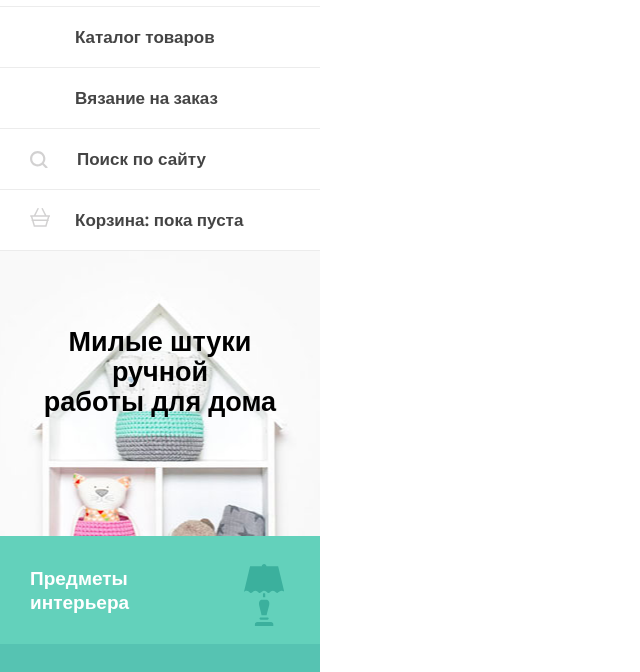
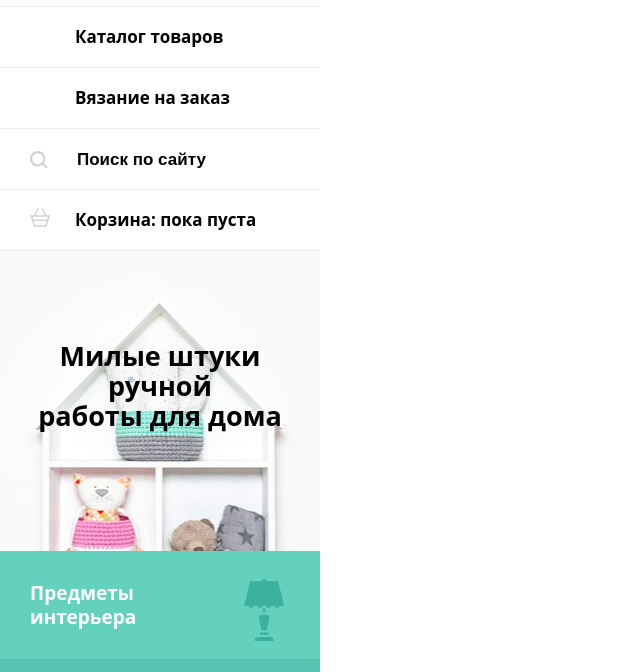
Before and after one commit to xthirtysix/mishka, a website: page source/index.html in a window 1280 px wide. Shown: the part 74-746 px from the top of the page, without its empty margins (0-640 px from the left). Drawn offline with nearby package versions, Linux system fonts and the light colour scheme; files that its build step writes are made by us from their sources; files whose address does not match are found by name.

Commit message:
исправления по замечаниям

```diff
--- a/source/sass/blocks/index-main.scss
+++ b/source/sass/blocks/index-main.scss
@@ -5,5 +5,5 @@
 }
 
 .index-main__title {
-  padding-bottom: 120px;
+  margin-bottom: 120px;
 }
--- a/source/sass/blocks/main-nav.scss
+++ b/source/sass/blocks/main-nav.scss
@@ -140,14 +140,14 @@
   font-size: 17px;
   font-weight: 700;
   line-height: 24px;
-  color: $graphite;
+  color: $black;
 }
 
 .main-nav__search-field {
   font-size: 17px;
   font-weight: 700;
   line-height: 24px;
-  color: $graphite;
+  color: $black;
 
   border: none;
 
@@ -155,6 +155,6 @@
     font-size: 17px;
     font-weight: 700;
     line-height: 24px;
-    color: $graphite;
+    color: $black;
   }
 }
--- a/source/sass/blocks/page-main.scss
+++ b/source/sass/blocks/page-main.scss
@@ -1,4 +1,5 @@
 .page-main__header {
+  padding-top: 30px;
   background-color: #f1f1f1;
 }
 
@@ -6,7 +7,8 @@
 .page-main__title {
   max-width: 260px;
   margin: auto;
-  padding: 75px 0;
+  margin-top: 60px;
+  margin-bottom: 45px;
 
   font-size: 27px;
 
--- /dev/null
+++ b/source/sass/fonts.scss
@@ -0,0 +1,4 @@
+@font-face {
+  font-family: "Open Sans";
+  src: url("https://fonts.googleapis.com/css?family=Open+Sans:400,700&display=swap&subset=cyrillic");
+}
--- a/source/sass/style.scss
+++ b/source/sass/style.scss
@@ -1,4 +1,4 @@
-@import url("https://fonts.googleapis.com/css?family=Open+Sans:400,700&display=swap&subset=cyrillic");
+@import "fonts.scss";
 @import "variables.scss";
 @import "base.scss";
 @import "blocks/page-header.scss";
```
Also changed, not shown: source/index.html (+0 -1 lines).
